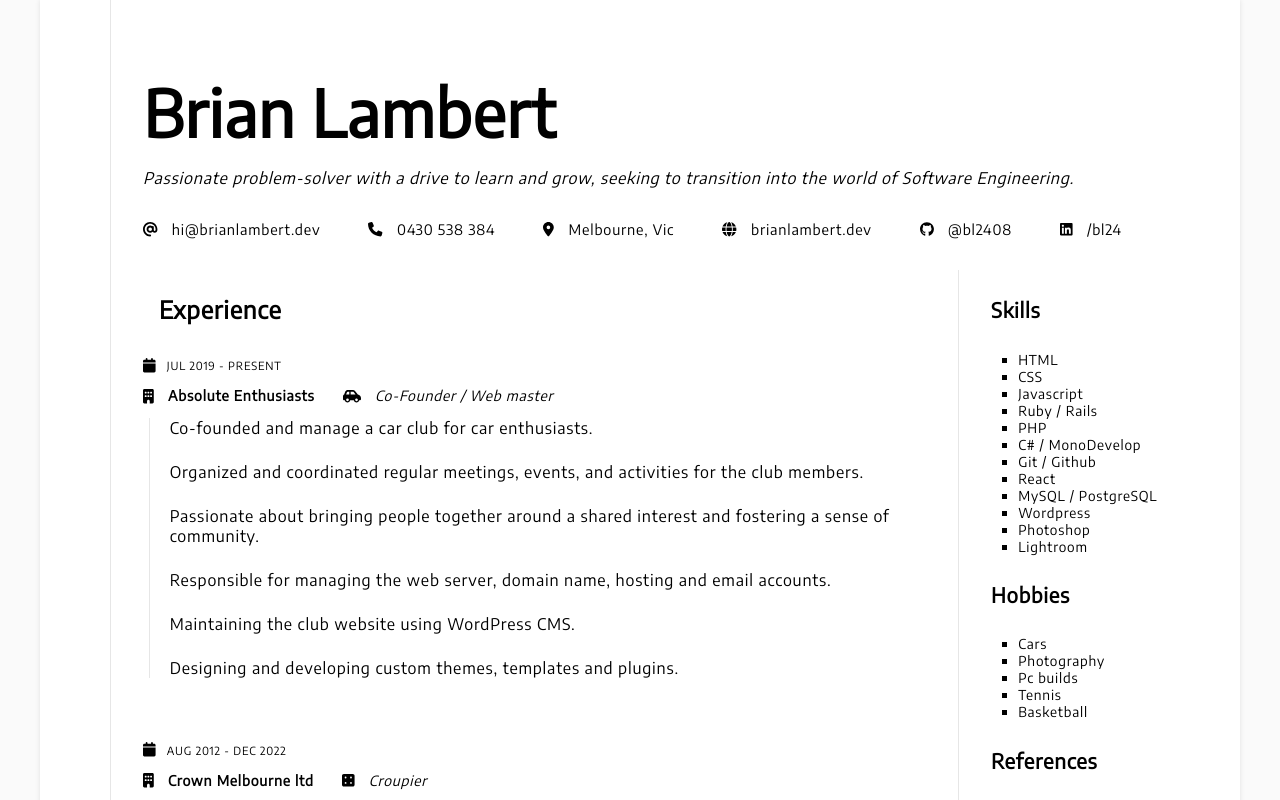
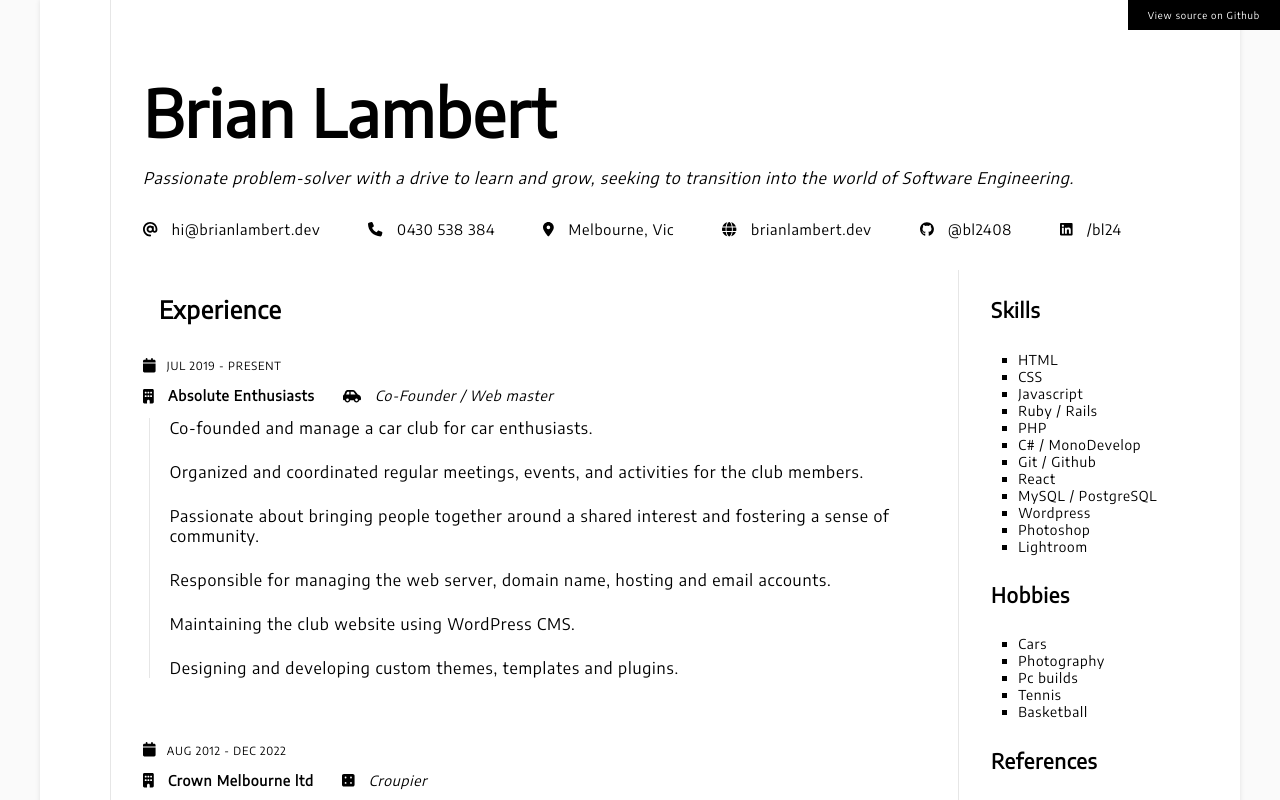
Before and after one commit to bl2408/resume-v1, a React (Vite) app: page / in a window 1280 px wide. Shown: the top 800 px of the page. Built offline with nearby package versions, Linux system fonts and the light colour scheme.

Commit message:
Added github nav link

```diff
--- a/src/Resume.jsx
+++ b/src/Resume.jsx
@@ -15,6 +15,9 @@ export default function Resume(){
     return(
 
         <main>
+            <nav>
+                <a href="https://github.com/bl2408/resume-v1" target="_blank">View source on Github</a>
+            </nav>
             <header>
                 <h1>Brian Lambert</h1>
                 {/* <p>Software Engineer</p> */}
@@ -41,8 +44,8 @@ export default function Resume(){
                     <Box {...CONTENT_AE}/>
                     <Box {...CONTENT_CROWN}/>
                     <Box {...CONTENT_EUTECTIC}/>
+                <div className='page-break'></div>
                     <Box {...CONTENT_COLES}/>
-                <div className='page-break'></div>
                     <Box {...CONTENT_BIGW}/>
                     <Box {...CONTENT_CBA}/>
 
--- a/src/style-print.css
+++ b/src/style-print.css
@@ -48,6 +48,9 @@
     main > aside{
         padding-left: calc( var(--pad-left) * .6);
     }
+    nav{
+        display: none;
+    }
     .page-break{
         display: block;
         page-break-before: always;
--- a/src/style.css
+++ b/src/style.css
@@ -57,6 +57,31 @@ main {
 	box-shadow: 0 0 5px rgba(0, 0, 0, 0.1);
 }
 
+nav{
+	display: flex;
+	position: fixed;
+	top: 0;
+	left: 0;
+	width: 100%;
+	font-size: 0.6rem;
+	justify-content: end;
+	height: 30px;
+}
+nav a{
+	display: flex;
+	align-items: center;
+	background-color: black;
+	color: white;
+	padding: 0 20px;
+}
+nav a:visited, nav a:active{
+	color: white;
+}
+nav a:hover{
+	background-color: rgb(61, 61, 61);
+	color: white;
+}
+
 a {
 	text-decoration: none;
 }
@@ -108,6 +133,7 @@ main > header{
 	justify-content: end;
 	border-left: var(--border-size-high) solid var(--border-col-high);
 	padding-left: var(--pad-left);
+	padding-top: 30px;
 }
 main > header > * {
 	margin: 0;
```
